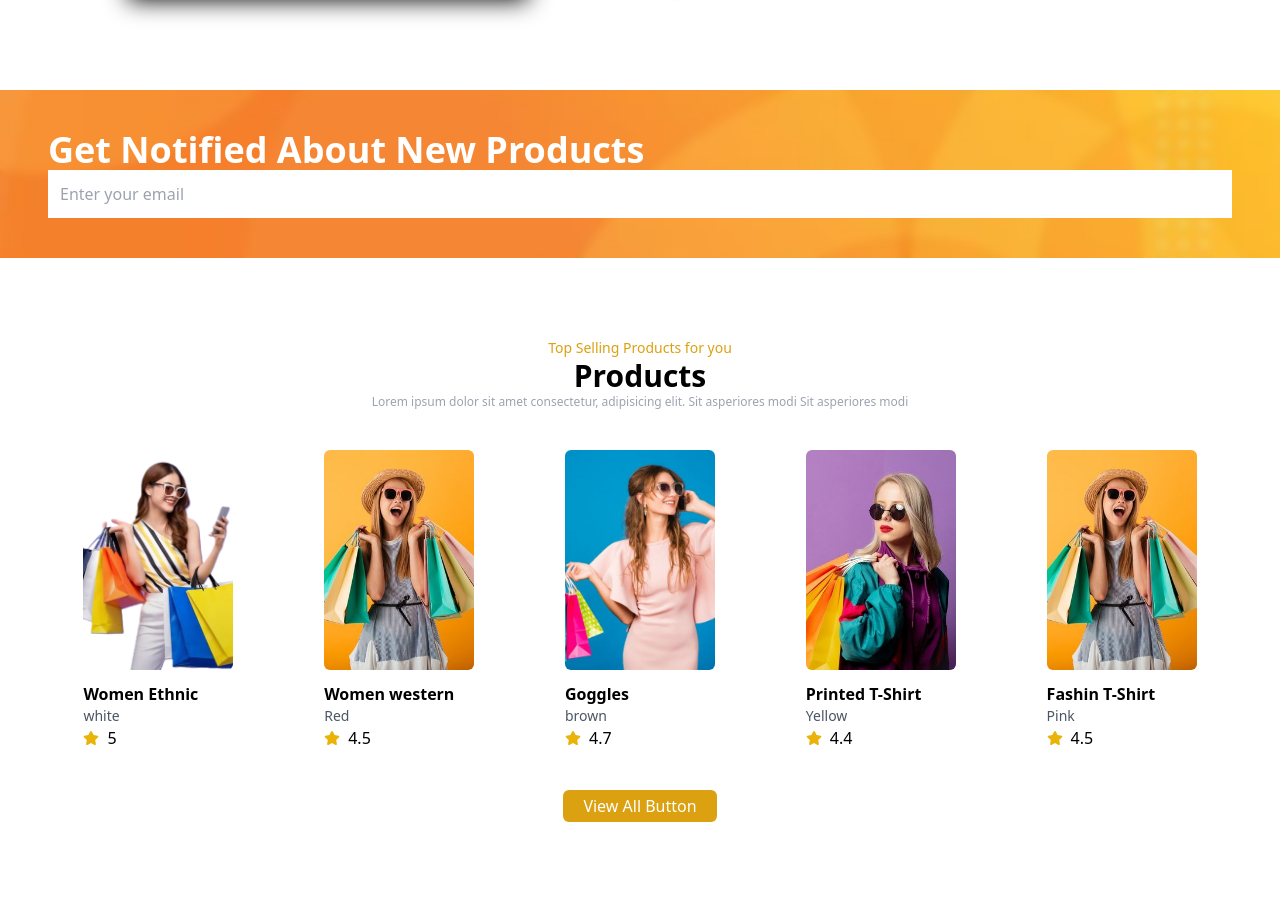
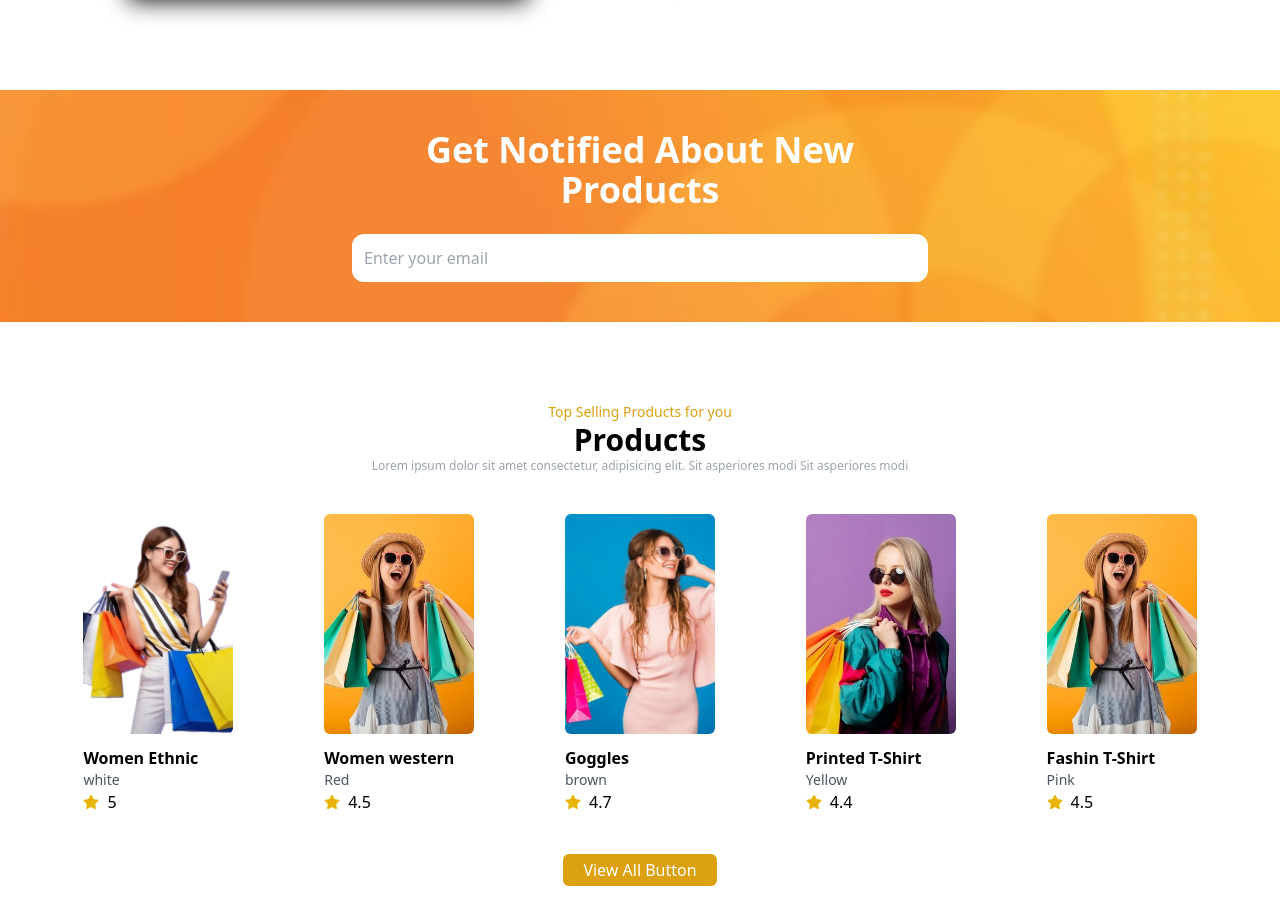
Before and after one commit to G3RGES/eccomerce-website, a React (Vite) app: page / in a window 1280 px wide. Shown: the part 2206-3130 px from the top of the page. Before the commit the page ends 3076 px from the top, so only its background shows below. Built offline with nearby package versions, Linux system fonts and the light colour scheme.

Commit message:
Update Subscribe.jsx

```diff
--- a/src/components/Subscribe.jsx
+++ b/src/components/Subscribe.jsx
@@ -21,15 +21,15 @@
       style={BannerImg}
     >
       <div className="container backdrop-blur-sm py-10">
-        <div className="">
-          <h1 className="text-2xl text-center sm:text-left sm:text-4xl font-semibold">
+        <div className="space-y-6 max-w-xl mx-auto">
+          <h1 className="text-2xl !text-center sm:text-left sm:text-4xl font-semibold">
             Get Notified About New Products
           </h1>
           <input
             data-aos="fade-up"
             type="text"
             placeholder="Enter your email"
-            className="w-full p-3"
+            className="w-full p-3 rounded-xl"
           />
         </div>
       </div>
```
